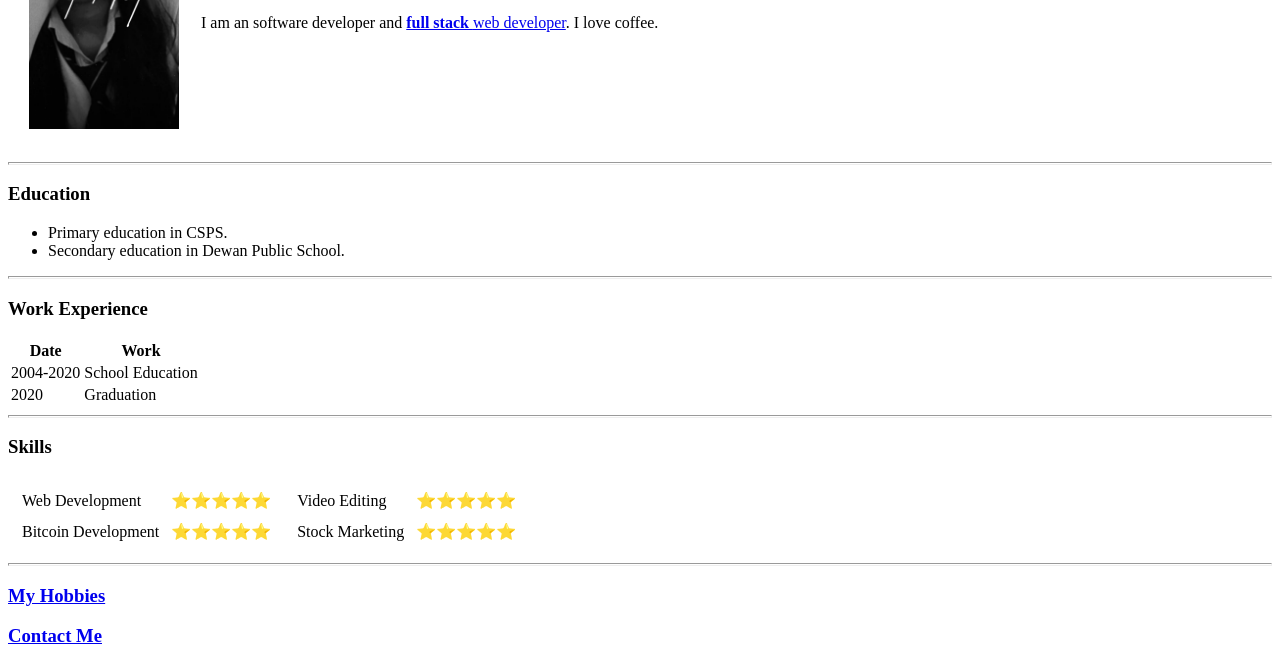
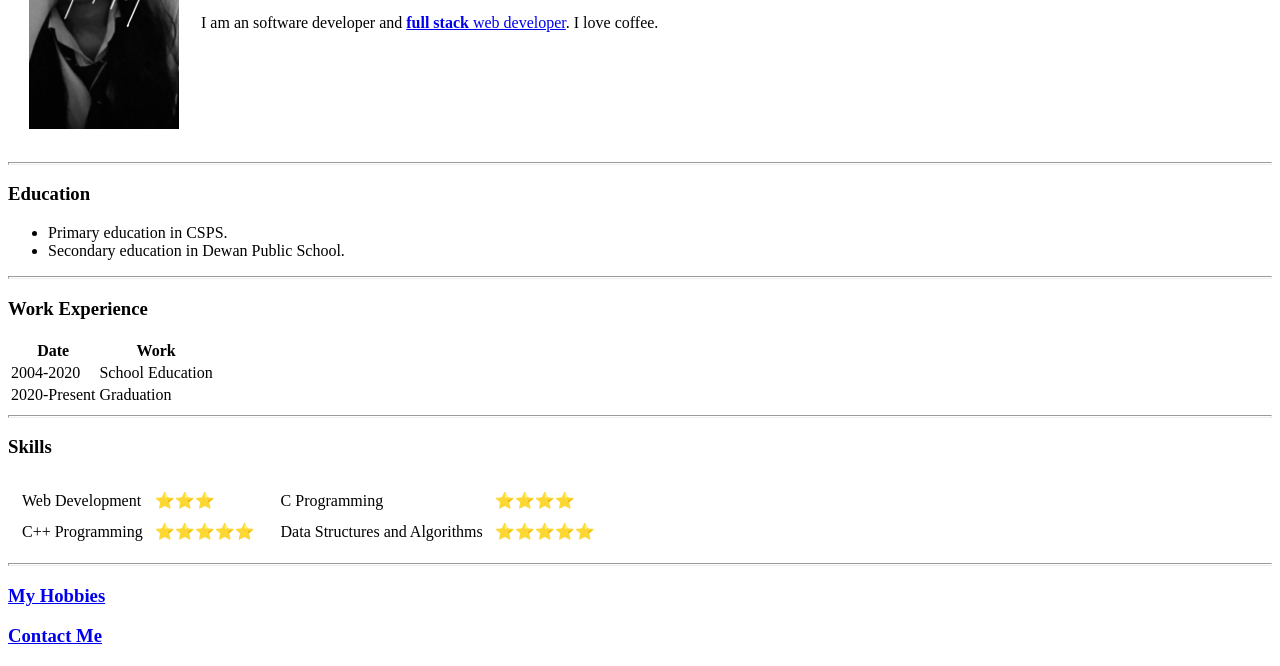
Before and after one commit to TanyaMudgal12/cv, a plain HTML site: page index.html in a window 1280 px wide. Shown: the part 214-880 px from the top of the page. Drawn offline with Linux system fonts and the light colour scheme.

Commit message:
Update index.html

```diff
--- a/index.html
+++ b/index.html
@@ -39,7 +39,7 @@
       <td>School Education</td>
     </tr>
     <tr>
-      <td>2020</td>
+      <td>2020-Present</td>
       <td>Graduation</td>
     </tr>
   </tbody>
@@ -54,10 +54,10 @@
         <tbody>
           <tr>
             <td>Web Development</td>
-            <td>⭐⭐⭐⭐⭐</td>
+            <td>⭐⭐⭐</td>
           </tr>
           <tr>
-            <td>Bitcoin Development</td>
+            <td>C++ Programming</td>
             <td>⭐⭐⭐⭐⭐</td>
           </tr>
         </tbody>
@@ -65,11 +65,11 @@
       <td> <table cellspacing = "10">
         <tbody>
           <tr>
-            <td>Video Editing</td>
-            <td>⭐⭐⭐⭐⭐</td>
+            <td>C Programming</td>
+            <td>⭐⭐⭐⭐</td>
           </tr>
           <tr>
-            <td>Stock Marketing</td>
+            <td>Data Structures and Algorithms</td>
             <td>⭐⭐⭐⭐⭐</td>
           </tr>
         </tbody>
```
